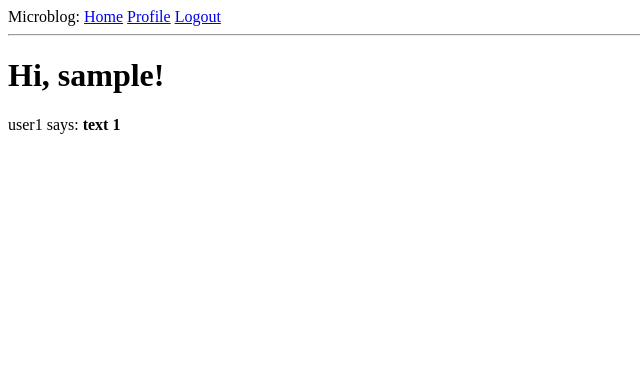
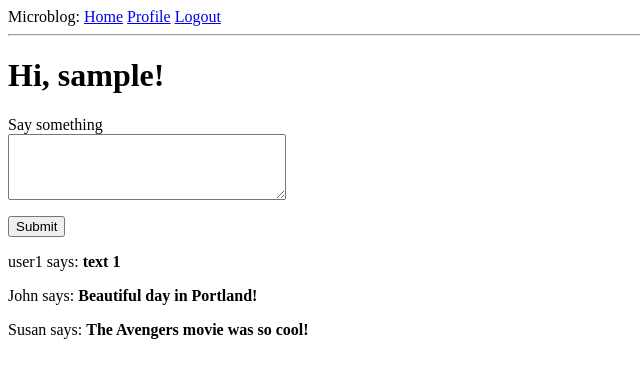
Before and after one commit to uzul03/microblog, a Flask app: page / in a window 1280 px wide. Shown: the top 378 px of the page, without its empty margins (0-640 px from the left). Run offline with Flask 2, Linux system fonts and the light colour scheme; the visitor is signed in with stand-in values (Sample User, id 1); data comes from the database, SQL or seed files in the repository.

Commit message:
заготовка для сообщений пользователей

```diff
--- a/app/forms.py
+++ b/app/forms.py
@@ -43,3 +43,9 @@ class EditProfileForm(FlaskForm):
             user = User.query.filter_by(username=self.username.data).first()
             if user is not None:
                 raise ValidationError('Please use a different username')
+
+
+class PostForm(FlaskForm):
+    post = TextAreaField('Say something',
+                         validators=[DataRequired(), Length(min=1, max=140)])
+    submit = SubmitField('Submit')
--- a/app/routes.py
+++ b/app/routes.py
@@ -5,7 +5,8 @@ from app import db
 from .forms import LoginForm
 from .forms import RegistrationForm
 from .forms import EditProfileForm
-from app.models import User
+from .forms import PostForm
+from app.models import User, Post
 from flask_login import current_user, login_user, logout_user
 from flask_login import login_required
 from werkzeug.urls import url_parse
@@ -19,17 +20,33 @@ def before_request():
         db.session.commit()
 
 
-@app.route('/')
-@app.route('/index')
+@app.route('/', methods=['GET', 'POST'])
+@app.route('/index', methods=['GET', 'POST'])
 @login_required
 def index():
+    form = PostForm()
+    if form.validate_on_submit():
+        post = Post(body=form.post.data, author=current_user)
+        db.session.add(post)
+        db.session.commit()
+        flash('Your post is now live!')
+        return redirect(url_for('index'))
     posts = [
         {
             'author': {'username': 'user1'},
             'body': 'text 1'
+        },
+        {
+            'author': {'username': 'John'},
+            'body': 'Beautiful day in Portland!'
+        },
+        {
+            'author': {'username': 'Susan'},
+            'body': 'The Avengers movie was so cool!'
         }
     ]
-    return render_template('index.html', title="Home Page", posts=posts)
+    return render_template('index.html', title="Home Page",
+                           form=form, posts=posts)
 
 
 @app.route('/login', methods=['GET', 'POST'])
--- a/app/templates/index.html
+++ b/app/templates/index.html
@@ -2,7 +2,21 @@
 
 {% block content %}
 	<h1>Hi, {{ current_user.username }}!</h1>
+	<form action="" method="post">
+		{{ form.hidden_tag() }}
+		<p>
+			{{ form.post.label }}<br>
+			{{ form.post(cols=32, rows=4) }}<br>
+			{% for error in form.post.errors %}
+            <span style="color: red;">[{{ error }}]</span>
+			{% endfor %}
+		</p>
+		<p>{{ form.submit() }}</p>
+	</form>
+
 	{% for post in posts %}
-	<div><p>{{ post.author.username }} says: <b>{{ post.body }}</b></p></div>
+	<p>
+        {{ post.author.username }} says: <b>{{ post.body }}</b>
+    </p>
 	{% endfor %}
 {% endblock %}
```
